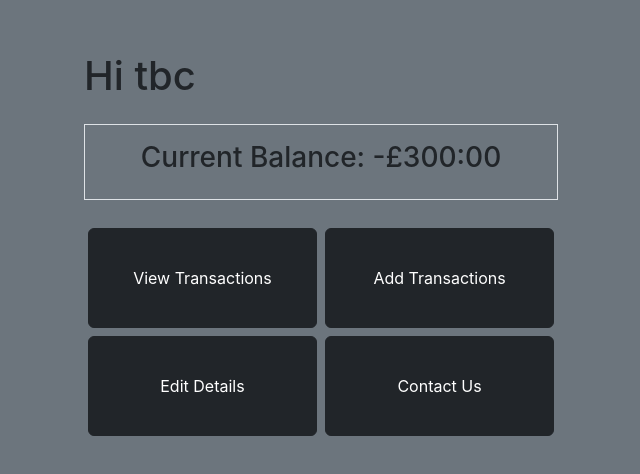
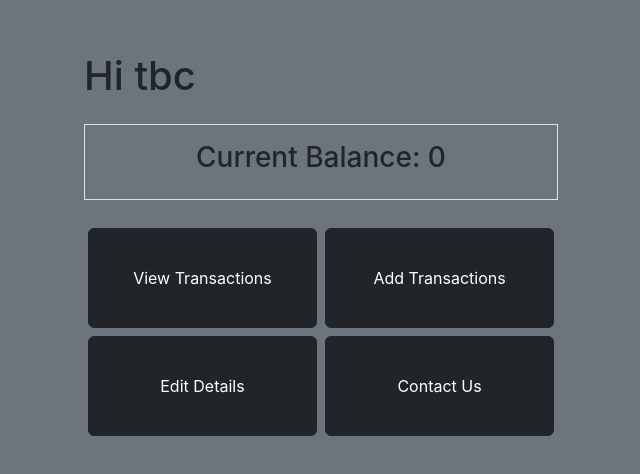
Before and after one commit to KinTale/Kirbank, a React (Create React App) app: page /home in a window 1280 px wide. Shown: the part 154-628 px from the top of the page, without its empty margins (319-959 px from the left). Built offline with nearby package versions, Linux system fonts and the light colour scheme; no server answers.

Commit message:
minor changes accommodating backend changes

```diff
--- a/src/App.tsx
+++ b/src/App.tsx
@@ -1,5 +1,5 @@
 import "./App.css";
-import { useState } from "react";
+import { useState, useEffect } from "react";
 import { Routes, Route } from "react-router-dom";
 import Login from "./components/Login";
 import SignUp from "./components/SignUp";
@@ -8,23 +8,33 @@ import Contact from "./components/Contact";
 import AddTransactions from "./components/AddTransactions";
 import ViewTransactions from "./components/ViewTransactions";
 import Home from "./components/Home";
+import client from "./utils/client";
 
 function App() {
+  const [balance, setBalance] = useState(0)
   const [userInfo, setUserInfo] = useState({
     userId: 0,
     username: "tbc",
   });
+
+  useEffect(() => {
+    client.get('/balance')
+      .then(res => {
+        console.log({currentBalance: res.data.data.balance})
+        setBalance(res.data.data.balance)})
+  }, [userInfo])
+
 
   return (
     <div className='d-flex justify-content-center align-items-center full-height bg-secondary'>
       <Routes>
         <Route path='/' element={<Login setUserInfo={setUserInfo} />} />
         <Route path='/signup' element={<SignUp />} />
-        <Route path='/home' element={<Home userInfo={userInfo} />} />
+        <Route path='/home' element={<Home userInfo={userInfo} balance={balance}/>} />
         <Route path='/edit' element={<Edit />} />
         <Route path='/contact' element={<Contact />} />
         <Route path='/add-transactions' element={<AddTransactions />} />
-        <Route path='/view-transactions' element={<ViewTransactions />} />
+        <Route path='/view-transactions' element={<ViewTransactions balance={balance}/>} />
       </Routes>
     </div>
   );
--- a/src/components/AddTransactions.tsx
+++ b/src/components/AddTransactions.tsx
@@ -36,8 +36,7 @@ function AddTransactions() {
 
   const handleSubmit = (e: submit): void => {
     e.preventDefault()
-    // if (transactions.type === 'withdrawl')
-    //   setTransactions({ ...transactions, amount: -Math.abs(transactions.amount) })
+
 
     client.post('/transaction', transactions)
       .then(res => console.log({ res: res }))
--- a/src/components/Home.tsx
+++ b/src/components/Home.tsx
@@ -3,7 +3,8 @@ import { Button } from "react-bootstrap"
 import { useNavigate } from "react-router-dom"
 
 interface StateProps {
-  userInfo : UserInfo;
+  userInfo : UserInfo
+  balance: number
 }
 
 const homeStyle = {
@@ -13,7 +14,7 @@ const homeStyle = {
 
 function Home(props: StateProps) {
 
-  const { userInfo } = props
+  const { userInfo , balance} = props
 
   let navigate = useNavigate()
 
@@ -21,7 +22,7 @@ function Home(props: StateProps) {
       <div>
         <h1 className='mb-4'>Hi {userInfo.username}</h1>
       <div className="d-flex flex-column justify-content-center align-items-center border p-3 mb-4">
-       <h3>Current Balance: -£300:00</h3>
+       <h3>Current Balance: {balance}</h3>
       </div>
       <div className='container text-center'>
         <div className="row">
--- a/src/components/ViewTransactions.tsx
+++ b/src/components/ViewTransactions.tsx
@@ -5,16 +5,20 @@ import dateFormat from 'dateformat'
 import { Button } from "react-bootstrap";
 import { Transaction } from "../utils/interfaces";
 
-function ViewTransactions() {
+interface StateProps {
+  balance: number
+}
+function ViewTransactions(props: StateProps) {
   let navigate = useNavigate()
   const [transactions, setTransactions] = useState<Transaction[]>([])
+  const { balance } = props
 
   useEffect(() => {
     client.get('/transaction')
       .then(res =>
         setTransactions(res.data.list))
   }, [])
-console.log(transactions)
+  console.log(transactions)
 
   return (
     <div className="container">
@@ -25,9 +29,9 @@ console.log(transactions)
           <input className="form-control me-2" type="search" placeholder="Transaction" aria-label="Search" />
           <button className="btn btn-dark" type="submit">Search</button>
         </form>
-         <div >
-       <h3>Current Balance: -£300:00</h3>
-      </div>
+        <div >
+          <h3>Current Balance: {balance}</h3>
+        </div>
       </nav>
 
       <table className="table table-sm table-bordered table-dark table-hover table-responsive" >
@@ -47,7 +51,7 @@ console.log(transactions)
               <td>{item.description}</td>
               <td>{item.type === 'deposit' ? item.amount : ""}</td>
               <td>{item.type === 'withdrawl' ? -Math.abs(item.amount) : ""}</td>
-              <td>TBA</td>
+              <td>{item.balanceAtTime}</td>
             </tr>
           </tbody>
         ))}
--- a/src/utils/interfaces.ts
+++ b/src/utils/interfaces.ts
@@ -14,7 +14,8 @@ export interface Transaction {
   description: string;
   amount: number;
   date?: Date;
-  type: string
+  type: string,
+  balanceAtTime: number
 }
 
 export type change = React.ChangeEvent<HTMLInputElement>
```
